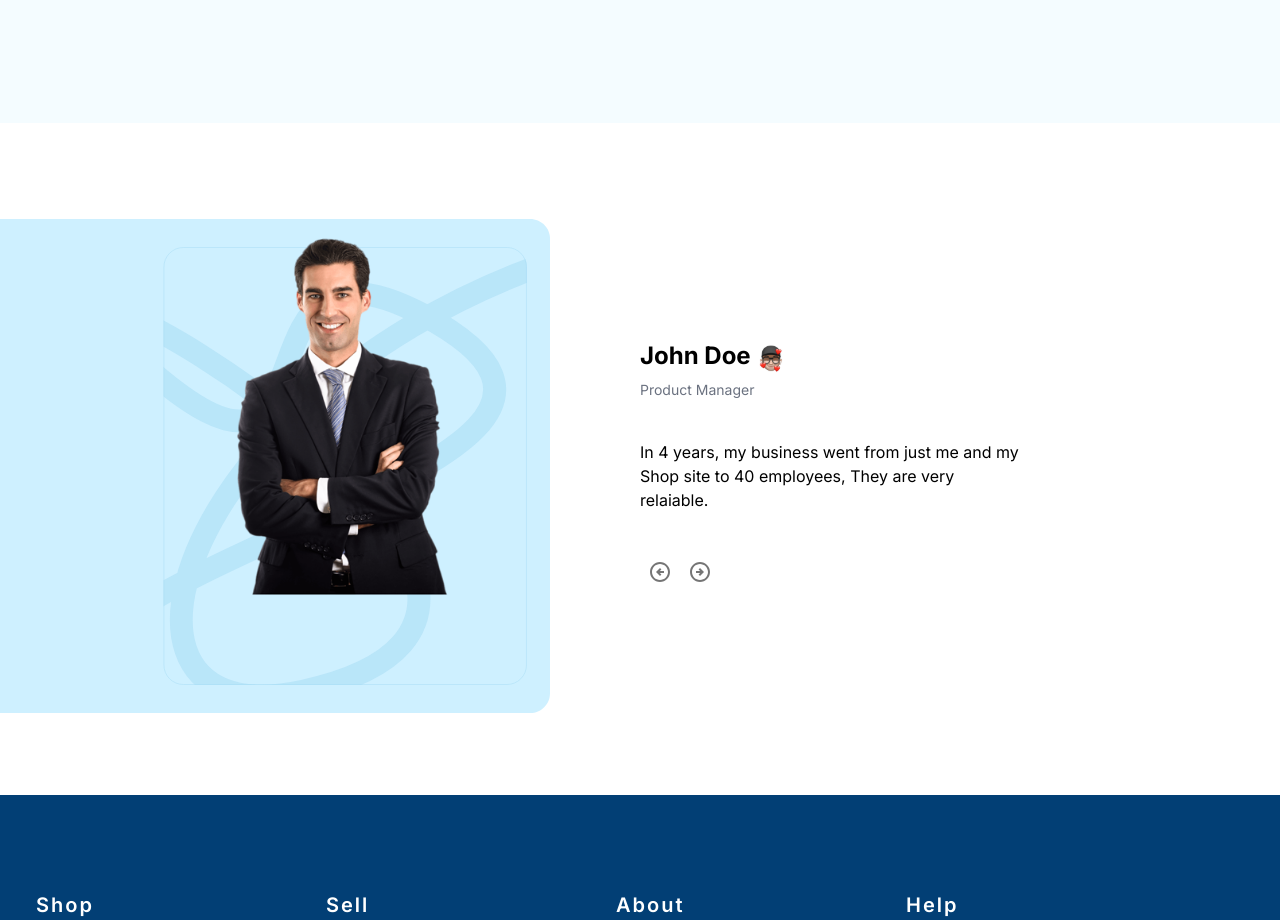
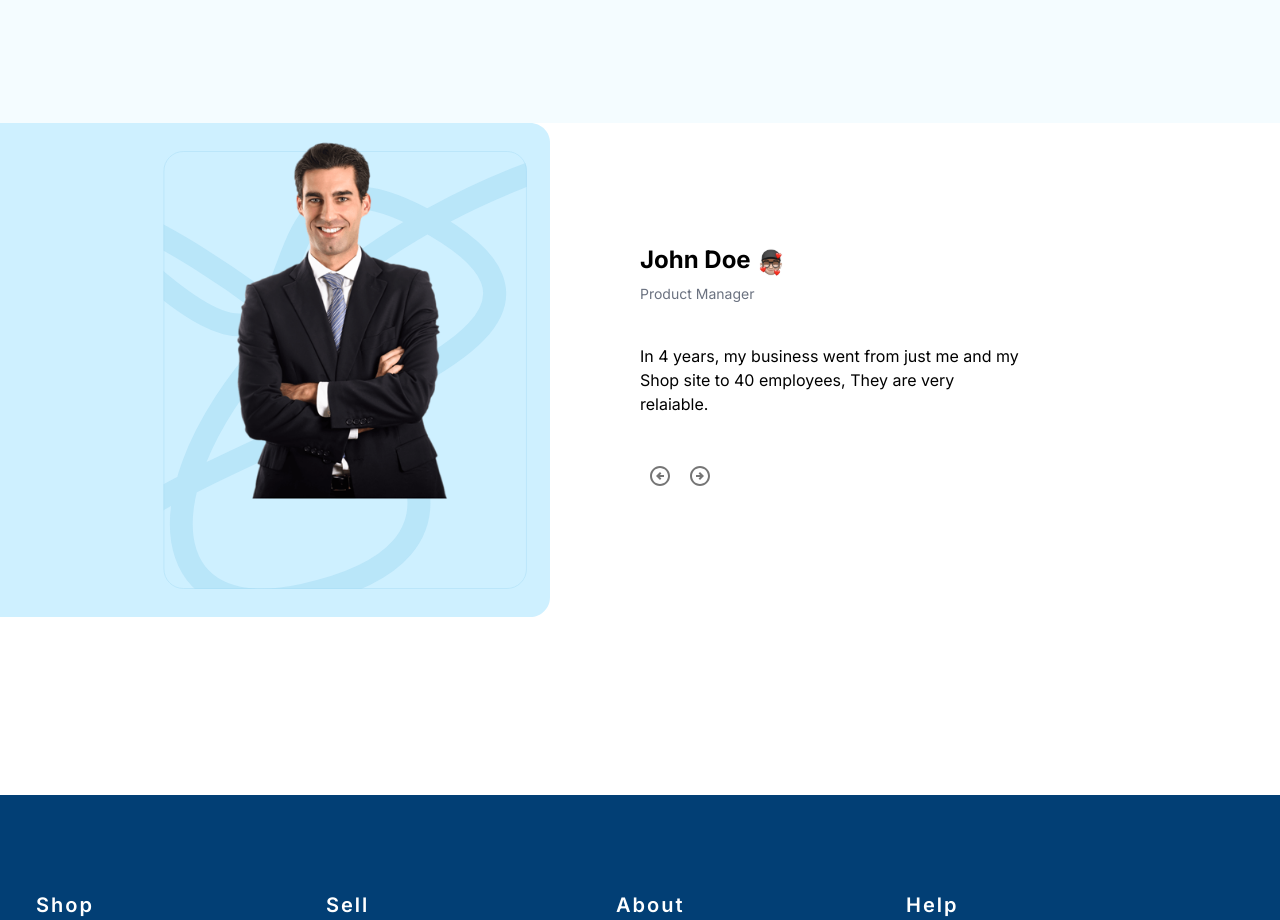
Before and after one commit to ShahadatShuvo/task-myShop, a Next.js app: page / in a window 1280 px wide. Shown: the part 4620-5540 px from the top of the page. Built offline with nearby package versions, Linux system fonts and the light colour scheme; no server answers.

Commit message:
refactored

```diff
--- a/src/components/homepage/testimonial/Testimonial.tsx
+++ b/src/components/homepage/testimonial/Testimonial.tsx
@@ -27,7 +27,7 @@ function Testimonial() {
   const [isLeftBtn, setIsLeftBtn] = useState(false);
 
   return (
-    <div className="h-[60vh] w-screen mt-76 pt-24">
+    <div className="h-[60vh] w-screen mt-76 pb-48">
       <div className="flex">
         <div className="w-[50%] relative">
           <Image
```
